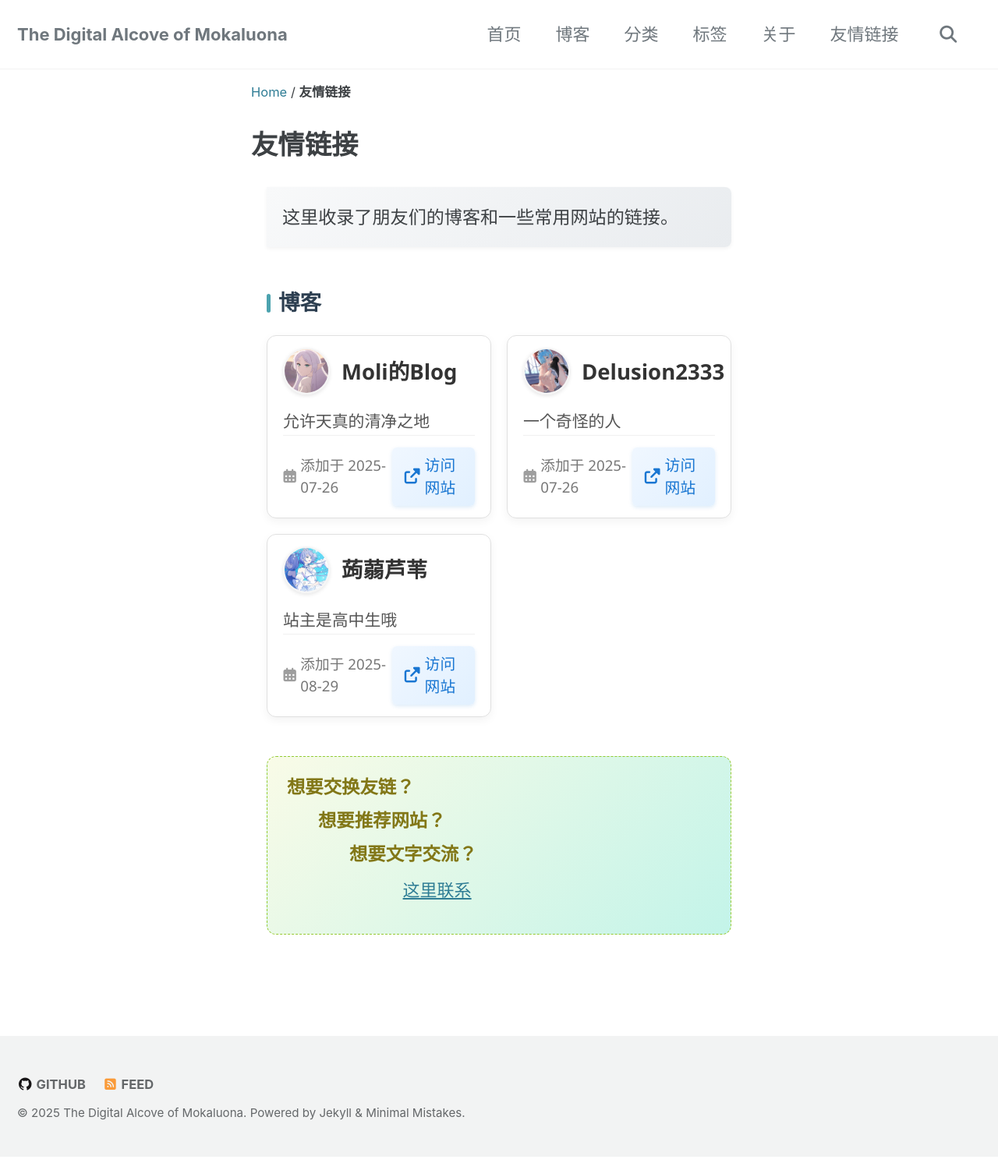
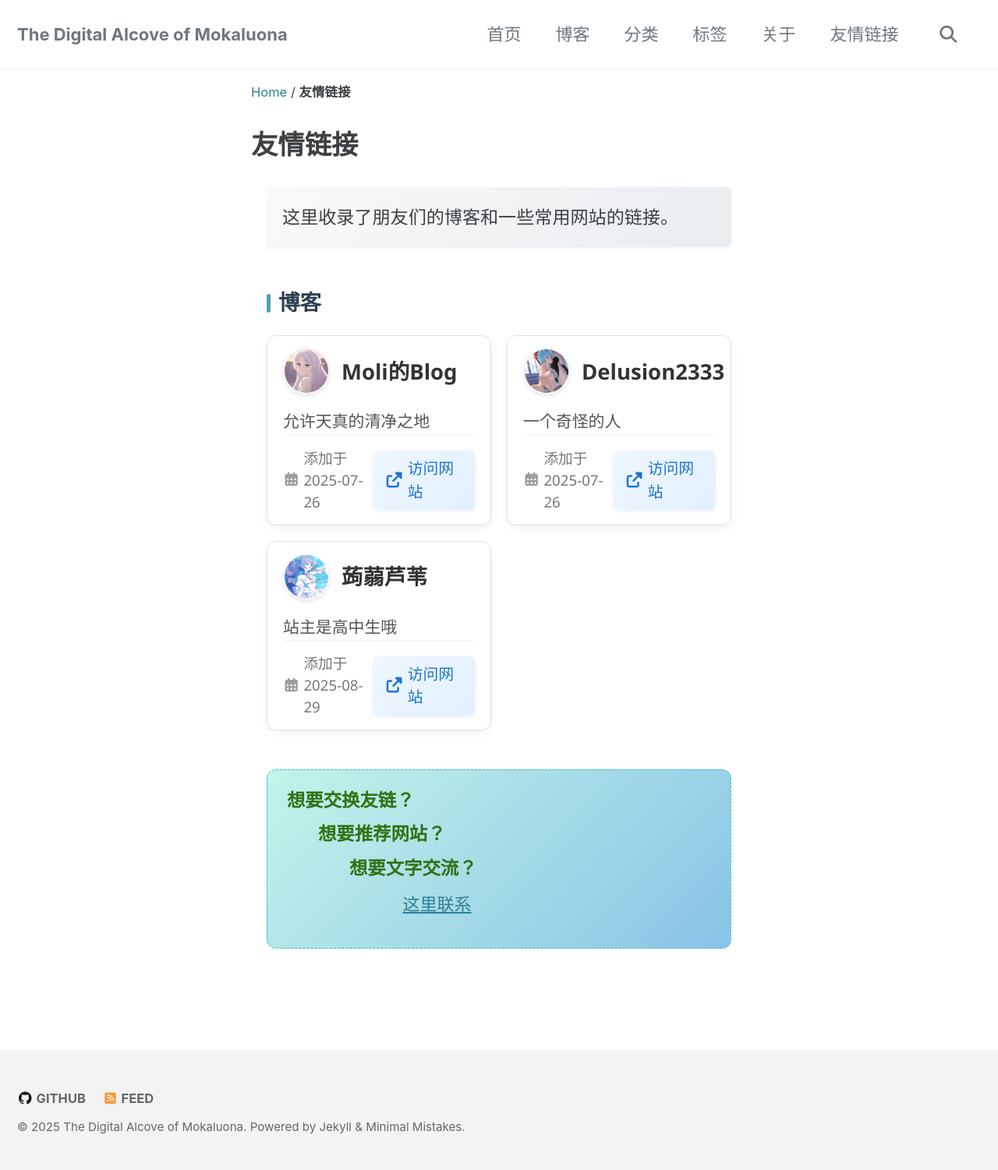
Before and after one commit to mokaluona/mkln.github.io, a Jekyll site: the page built from friends.md, in a window 1280 px wide. Shown: the whole page at 78% size. Built offline with Jekyll 4.4.1, drawn with Linux system fonts in a browser that asks for light colours; cached includes are drawn as plain includes; part of the change alters nothing that is shown.

Commit message:
更改了友链交换区域的颜色设置

```diff
--- a/friends.md
+++ b/friends.md
@@ -42,7 +42,7 @@ layout: collection
     <div class="friend-meta">
       {% if friend.date %}
       <span class="friend-date">
-        <i class="fas fa-calendar-alt"></i> 添加于 {{ friend.date }}
+        <i class="fas fa-calendar-alt"></i> 添加于<br> {{ friend.date }}
       </span>
       {% endif %}
 
@@ -253,16 +253,16 @@ layout: collection
 
 /* ===== 申请区域 ===== */
 .friend-apply {
-  background: linear-gradient(135deg, #f9fbe7,rgb(195, 244, 233));
+  background: linear-gradient(135deg,rgb(195, 244, 233), #88c3e6ff);
   border-radius: 12px;
   padding: 25px;
   margin-top: 30px;
-  border: 1px dashed rgb(149, 202, 51);
+  border: 1px dashed rgba(51, 197, 202, 1);
 }
 
 .friend-apply h4 {
   margin-top: 0;
-  color: #827717;
+  color: #327214ff;
   display: flex;
   align-items: center;
 }
```
